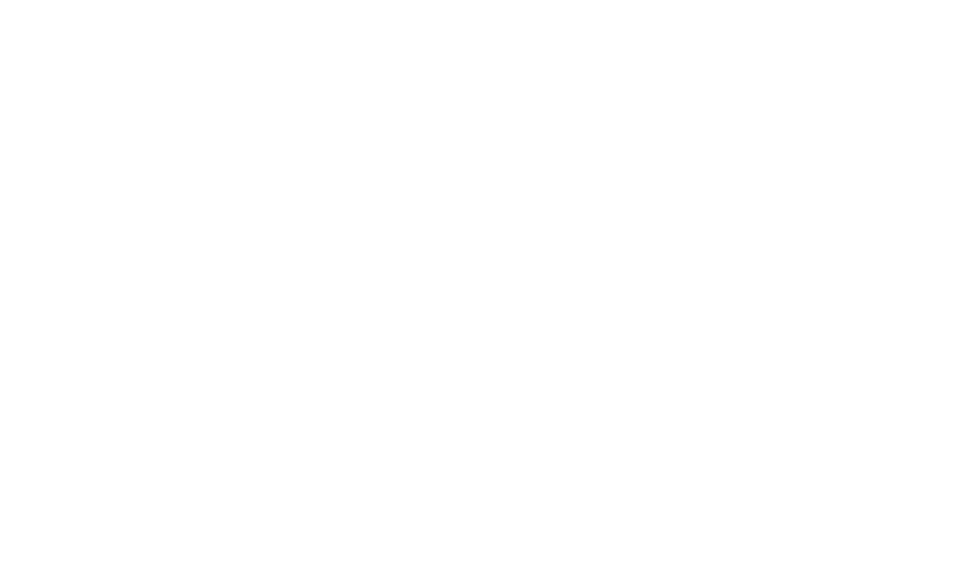
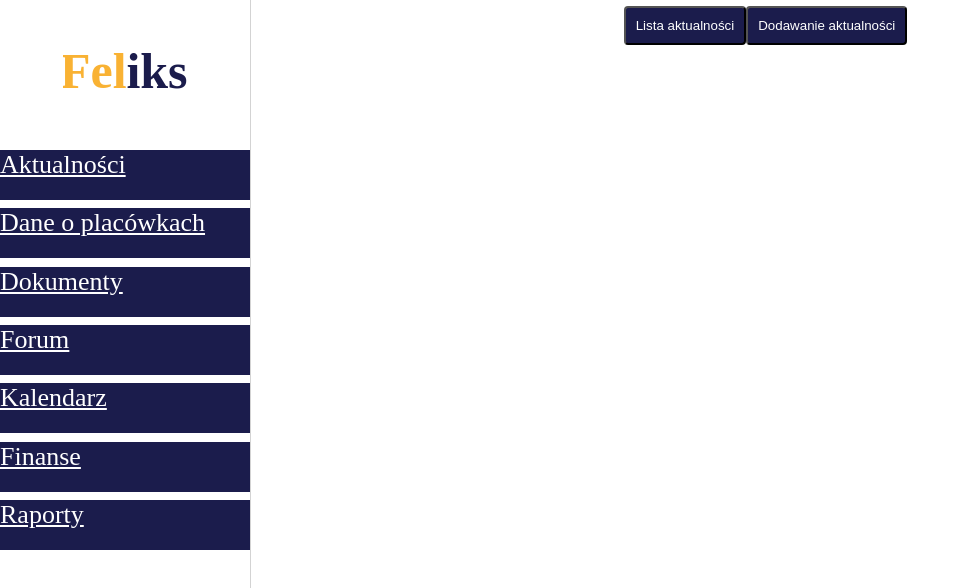
Before and after one commit to jkordek/JayKay, a React app: page /panels/News/News in a window 1280 px wide. Shown: the top 588 px of the page, without its empty margins (0-970 px from the left). Built offline with nearby package versions, Linux system fonts and the light colour scheme.

Commit message:
repair menu

```diff
--- a/src/assets/styles/menu.sass
+++ b/src/assets/styles/menu.sass
@@ -31,7 +31,7 @@
         width: 260px
         border-right: 3px solid $brand-orange
         border-radius: 0 5px 5px 0
-    .selected
+    .selected:disabled
       width: 260px
       border-right: 3px solid $brand-orange
       border-radius: 0 5px 5px 0
--- a/src/assets/styles/news.sass
+++ b/src/assets/styles/news.sass
@@ -17,6 +17,8 @@
         color: $text-white
         background: $brand-color
         border-radius: 4px
+        &:hover
+
       .addNews
         padding: 10px
         color: $text-white
--- a/src/components/common/menu/MenuItem.jsx
+++ b/src/components/common/menu/MenuItem.jsx
@@ -10,9 +10,9 @@ class MenuItem extends React.Component {
     const { label, doOnClick, selected, anchor } = this.props;
 
     return (
-      <button onClick={(event) => doOnClick(label)} className={classnames('menuItem', {'selected': selected})} href={'../panels/News/' + label}>
+      <a onClick={(event) => doOnClick(label)} className={classnames('menuItem', {'selected': selected})} href={'/panels/' + anchor + '/' + anchor}>
         {label}
-      </button>
+      </a>
     )
   }
 }
--- a/src/components/common/panels/News/News.jsx
+++ b/src/components/common/panels/News/News.jsx
@@ -22,6 +22,7 @@ class News extends React.Component {
   render() {
 
     const { optionSelected } = this.state;
+    const { doOnClick } = this.props;
 
     return (
       <div className="container">
@@ -29,7 +30,7 @@ class News extends React.Component {
 
         <div className="newsPanel">
           <div className="optionsBar">
-            <button onClick={(event) => doOnClick('Lista aktualności')} className={classnames('newsList', { 'clicked': this.isSelected('Lista aktualności')})}>
+            <button onClick={(event) => doOnClick('Lista aktualności')} className={classnames('newsList', {'clicked': optionSelected})}>
               Lista aktualności
             </button>
             <button className={classnames('addNews', { 'clicked': this.isSelected('Dodawanie aktualności')})}>
--- a/src/routes.js
+++ b/src/routes.js
@@ -1,5 +1,6 @@
 import App from './components/App';
 import Main from './components/pages/Main';
+import News from './components/common/panels/News/News';
 
 const routes = [
   {
@@ -9,6 +10,11 @@ const routes = [
         path: '/',
         exact: true,
         component: Main,
+      },
+      {
+        path: '/panels/News/News',
+        exact: true,
+        component: News,
       }
     ],
   }
```
